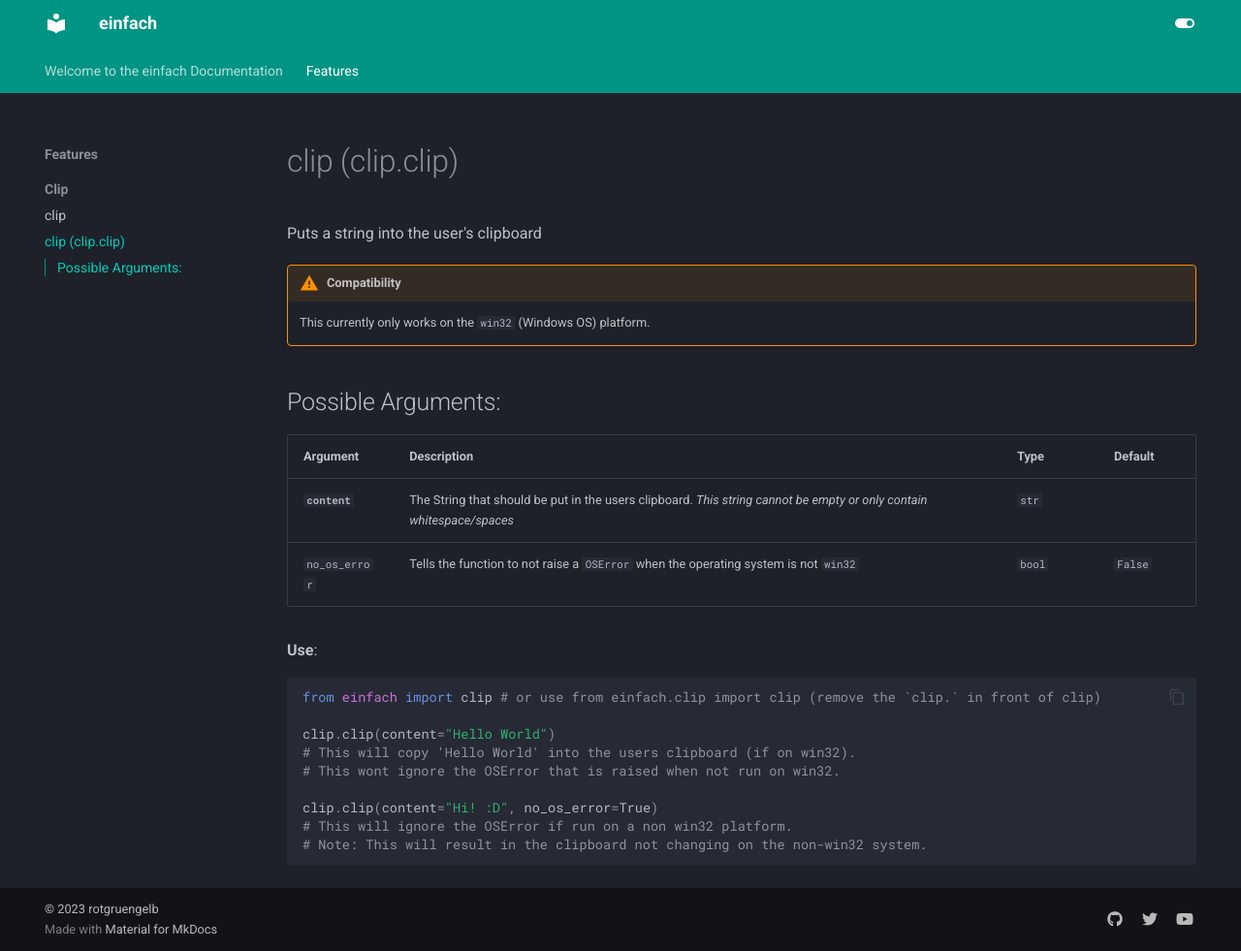
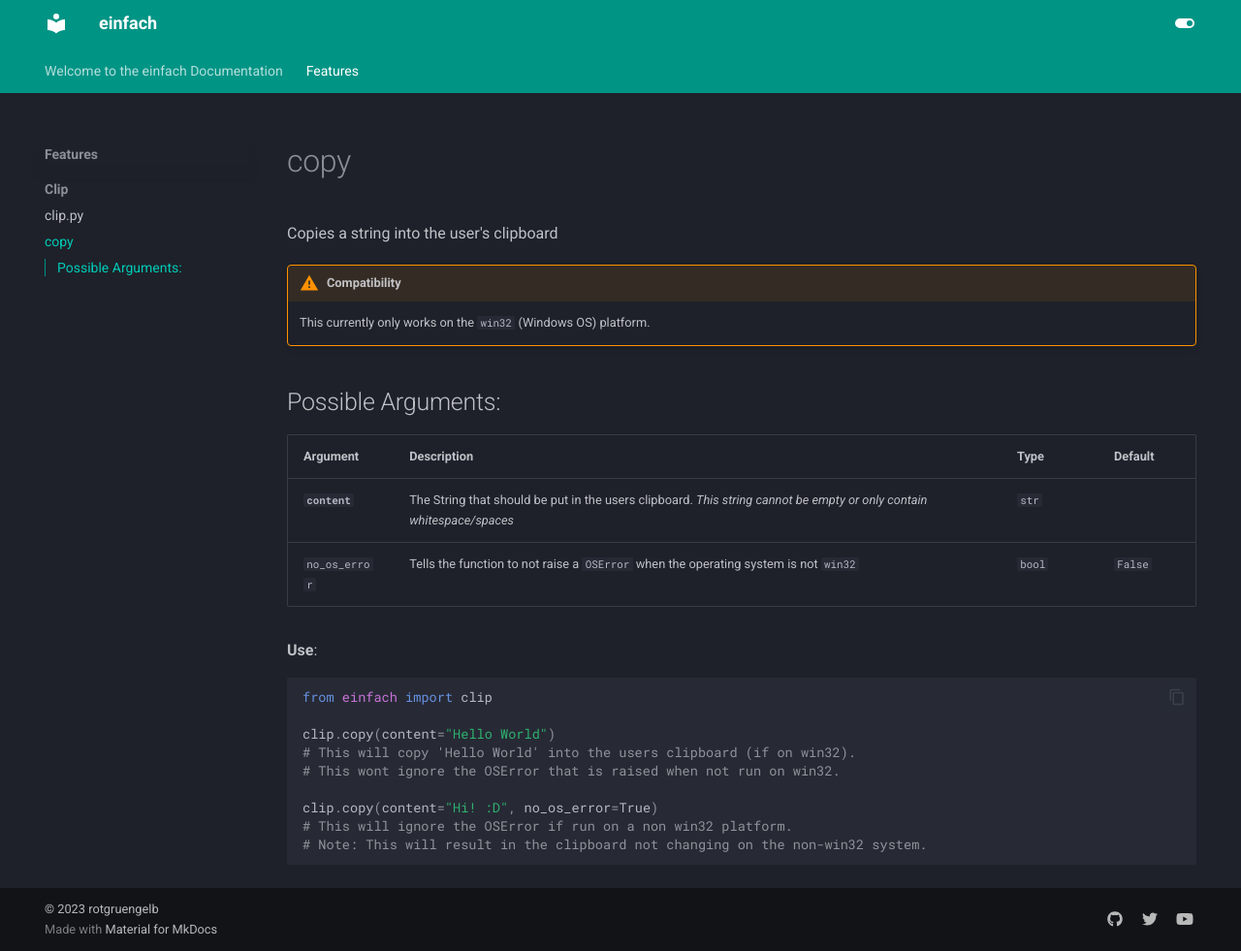
Before and after one commit to rotgruengelb/einfach, an MkDocs documentation site: the page built from docs/features/clip/copy.md, in a window 1280 px wide and 981 px high. Shown: the whole window at 97% size. Built offline with MkDocs 1.6.1 and Material for MkDocs 9.7.7, drawn with Linux system fonts in a browser that asks for light colours.

Commit message:
clip.clip >> clip.copy

````diff
--- a/docs/features/clip/clip.md
+++ b/docs/features/clip/copy.md
@@ -1,5 +1,7 @@
-# clip (clip.clip)
-Puts a string into the user's clipboard
+# copy
+
+Copies a string into the user's clipboard
+
 !!! warning "Compatibility"
 
     This currently only works on the `win32` (Windows OS) platform.
@@ -13,13 +15,13 @@ Puts a string into the user's clipboard
 
 **Use**:
 ```py
-from einfach import clip # or use from einfach.clip import clip (remove the `clip.` in front of clip)
+from einfach import clip
 
-clip.clip(content="Hello World")
+clip.copy(content="Hello World")
 # This will copy 'Hello World' into the users clipboard (if on win32).
 # This wont ignore the OSError that is raised when not run on win32.
 
-clip.clip(content="Hi! :D", no_os_error=True)
+clip.copy(content="Hi! :D", no_os_error=True)
 # This will ignore the OSError if run on a non win32 platform.
 # Note: This will result in the clipboard not changing on the non-win32 system.
 ```
````
Also changed, not shown: docs/features/clip/index.md (+10 -3 lines), test.py (+10 -10 lines), 1 other file.
